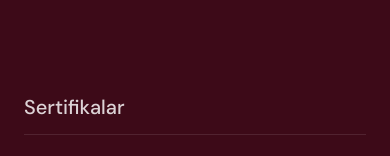
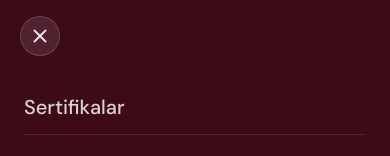
Before and after one commit to atabayraktar/sardunya-web-site, a Next.js app: page / in a window 390 px wide. Both pictures are taken after a click on the button 350 px from the left and 84 px from the top of the page. Shown: the top 156 px of the page. Built offline with nearby package versions, Linux system fonts and the light colour scheme.

Commit message:
hamburger menu close on mobile

```diff
--- a/src/pages/index.jsx
+++ b/src/pages/index.jsx
@@ -533,6 +533,9 @@ export default function Home({ locales }) {
 
           {/* Mobile drawer */}
           <nav className={`header__drawer${menuOpen ? " open" : ""}`} aria-label="Mobil Navigasyon">
+            <button className="drawer__close" onClick={closeMenu} aria-label="Menüyü Kapat">
+              <svg viewBox="0 0 24 24" width="22" height="22" stroke="currentColor" strokeWidth="2.2" strokeLinecap="round"><line x1="18" y1="6" x2="6" y2="18"/><line x1="6" y1="6" x2="18" y2="18"/></svg>
+            </button>
             {t.nav.map((n) => (
               <a key={n.href} href={n.href} onClick={closeMenu}>{n.label}</a>
             ))}
--- a/src/styles/pages/index.scss
+++ b/src/styles/pages/index.scss
@@ -488,6 +488,25 @@ button { font-family: inherit; }
 
     .btn { margin-top: 1.5rem; width: 100%; justify-content: center; }
   }
+}
+
+.drawer__close {
+  position: absolute;
+  top: 1rem;
+  left: 1.25rem;
+  width: 40px;
+  height: 40px;
+  border-radius: 50%;
+  background: rgba(255,255,255,0.1);
+  border: 1px solid rgba(255,255,255,0.15);
+  color: rgba(255,255,255,0.85);
+  display: flex;
+  align-items: center;
+  justify-content: center;
+  cursor: pointer;
+  transition: background 0.2s, color 0.2s;
+  &:hover { background: rgba(255,255,255,0.18); color: #fff; }
+  &:active { background: rgba(255,255,255,0.25); }
 }
 
 .drawer__lang-row {
```
